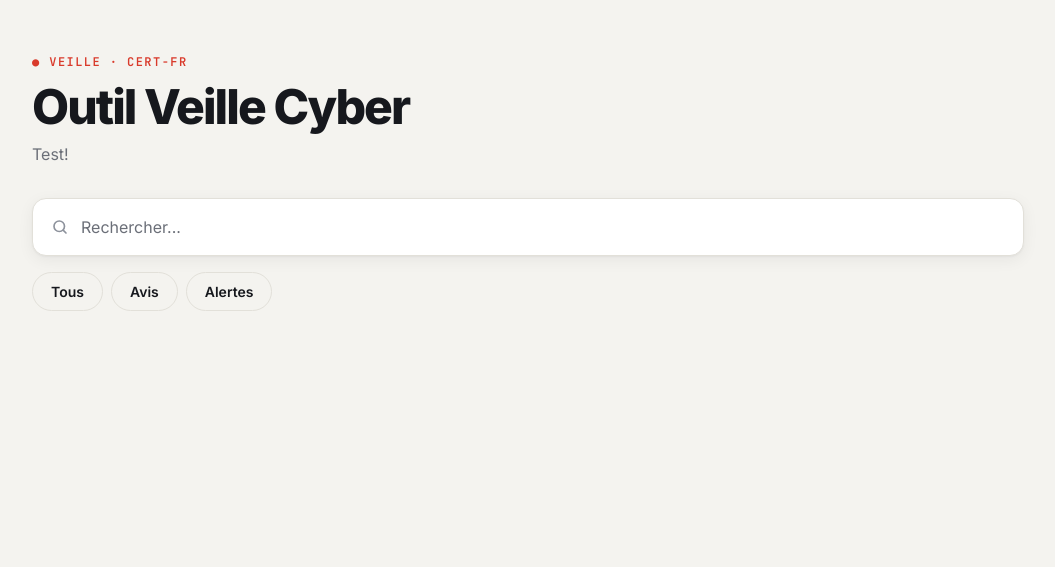
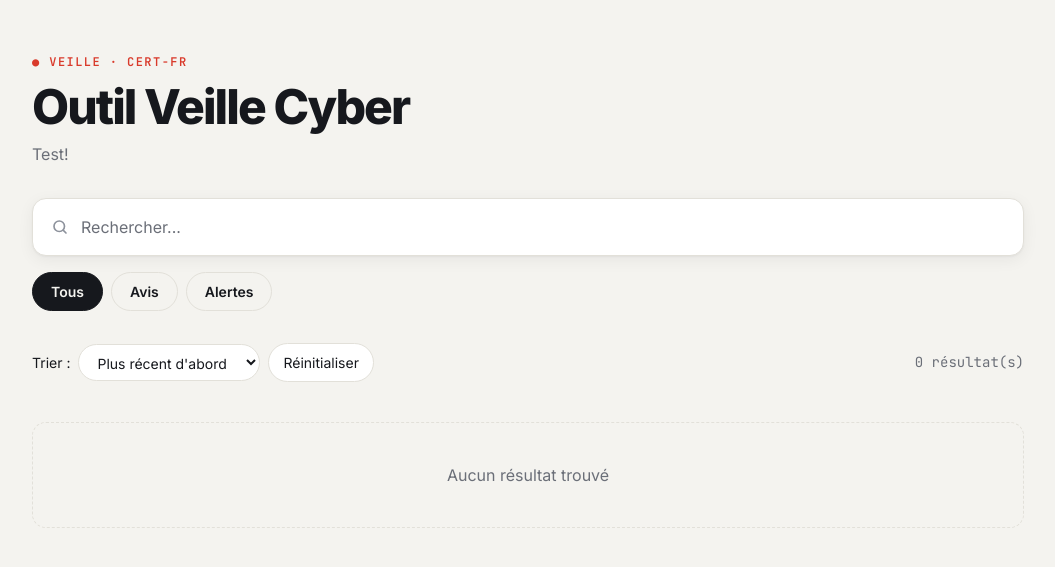
Before and after one commit to Houdychou/outil-veille-cyber, a Flask app: page / in a window 1280 px wide. Shown: the top 567 px of the page, without its empty margins (112-1167 px from the left). Run offline with Flask 3, Linux system fonts and the light colour scheme.

Commit message:
[IA] Ajout du tri par date, compteur, réinitialisation, message aucun résultat et référence CERT-FR

```diff
--- a/static/main.css
+++ b/static/main.css
@@ -65,8 +65,18 @@ body {
 h1,
 body > p,
 #searchInput,
-.filters {
+.filters,
+.outils,
+#liste,
+#aucunResultat {
     grid-column: 1 / -1;
+}
+
+/* La liste des cartes reprend la grille sur 2 colonnes */
+#liste {
+    display: grid;
+    grid-template-columns: repeat(2, minmax(0, 1fr));
+    gap: 16px;
 }
 
 /* ---------- En-tête ---------- */
@@ -151,23 +161,64 @@ body > p {
     border-color: var(--encre);
 }
 
-.filters button:focus {
-    outline: none;
+/* Bouton du filtre actif (classe ajoutée par le JavaScript) */
+.filters button.actif {
     color: var(--fond);
     background-color: var(--encre);
     border-color: var(--encre);
 }
 
-.filters button[data-filter="avis"]:focus {
+.filters button.actif[data-filter="avis"] {
     background-color: var(--avis);
     border-color: var(--avis);
     color: #fff;
 }
 
-.filters button[data-filter="alerte"]:focus {
+.filters button.actif[data-filter="alerte"] {
     background-color: var(--alerte);
     border-color: var(--alerte);
     color: #fff;
+}
+
+/* ---------- Tri, réinitialisation, compteur ---------- */
+
+.outils {
+    display: flex;
+    flex-wrap: wrap;
+    align-items: center;
+    gap: 8px;
+    margin-bottom: 8px;
+    font-size: 0.875rem;
+}
+
+.outils select,
+.outils button {
+    padding: 8px 14px;
+    font: inherit;
+    color: var(--encre);
+    background-color: var(--fond-carte);
+    border: 1px solid var(--trait);
+    border-radius: 999px;
+    cursor: pointer;
+}
+
+.outils button:hover,
+.outils select:hover {
+    border-color: var(--encre);
+}
+
+#compteur {
+    margin-left: auto;
+    font-family: var(--mono);
+    color: var(--encre-discrete);
+}
+
+#aucunResultat {
+    padding: 40px;
+    text-align: center;
+    color: var(--encre-discrete);
+    border: 1px dashed var(--trait);
+    border-radius: var(--rayon);
 }
 
 /* ---------- Cartes avis / alertes ---------- */
@@ -305,6 +356,14 @@ body > p {
     display: none;
 }
 
+/* Référence CERT-FR, juste au-dessus de la date */
+.avis p.reference,
+.alerte p.reference {
+    margin-bottom: 4px;
+    font-weight: 600;
+    color: var(--couleur);
+}
+
 /* ---------- Téléphone : une seule colonne ---------- */
 
 @media (max-width: 700px) {
@@ -313,6 +372,10 @@ body > p {
         padding: 32px 16px 48px;
     }
 
+    #liste {
+        grid-template-columns: 1fr;
+    }
+
     .avis,
     .alerte {
         padding: 20px;
--- a/templates/index.html
+++ b/templates/index.html
@@ -13,55 +13,122 @@
     <p>Test!</p>
     <input type="text" id="searchInput" placeholder="Rechercher..." />
     <div class="filters">
-        <button data-filter="all">Tous</button>
+        <button data-filter="all" class="actif">Tous</button>
         <button data-filter="avis">Avis</button>
         <button data-filter="alerte">Alertes</button>
     </div>
+    <div class="outils">
+        <label for="tri">Trier :</label>
+        <select id="tri">
+            <option value="recent">Plus récent d'abord</option>
+            <option value="ancien">Plus ancien d'abord</option>
+        </select>
+        <button id="reset">Réinitialiser</button>
+        <span id="compteur"></span>
+    </div>
+
+    <div id="liste">
         {% for avis in avis %}
-    <div class="avis">
+        <div class="avis" data-date="{{ avis.last_revision_date }}">
             <h2>{{ avis.title }}</h2>
             <a href="https://cert.cyber.gouv.fr/avis/{{ avis.reference }}">Accéder à l'avis</a><br>
+            <p class="reference">{{ avis.reference }}</p>
             <p>Date de révision : {{ avis.last_revision_date }}</p>
         </div>
         {% endfor %}
         {% for alert in alertes %}
-    <div class="alerte">
+        <div class="alerte" data-date="{{ alert.last_revision_date }}">
             <h2>{{ alert.title }}</h2>
             <a href="https://cert.cyber.gouv.fr/alerte/{{ alert.reference }}">Accéder à l'alerte</a><br>
+            <p class="reference">{{ alert.reference }}</p>
             <p>Date de révision : {{ alert.last_revision_date }}</p>
         </div>
         {% endfor %}
+    </div>
+    <div id="aucunResultat" hidden>Aucun résultat trouvé</div>
+
     <script>
         const searchInput = document.getElementById('searchInput');
-        const h2Elements = document.querySelectorAll('h2');
         const filterButtons = document.querySelectorAll('.filters button');
+        const triSelect = document.getElementById('tri');
+        const resetButton = document.getElementById('reset');
+        const compteur = document.getElementById('compteur');
+        const aucunResultat = document.getElementById('aucunResultat');
+        const liste = document.getElementById('liste');
+        const cartes = Array.from(liste.children); // tous les avis et alertes
+
+        let filtreActif = 'all'; // 'all', 'avis' ou 'alerte'
+
+        // Transforme "13/11/2026" en "2026-11-13" pour pouvoir comparer deux dates
+        function dateTriable(carte) {
+            const morceaux = carte.dataset.date.split('/');
+            return morceaux[2] + '-' + morceaux[1] + '-' + morceaux[0];
+        }
+
+        // Trie les cartes selon le choix du menu, puis les remet dans la page dans le bon ordre
+        function trierCartes() {
+            cartes.sort((a, b) => {
+                if (triSelect.value === 'recent') {
+                    return dateTriable(b).localeCompare(dateTriable(a));
+                }
+                return dateTriable(a).localeCompare(dateTriable(b));
+            });
+            cartes.forEach((carte) => liste.appendChild(carte));
+        }
+
+        // Affiche seulement les cartes qui correspondent à la recherche ET au filtre
+        function appliquerFiltres() {
+            const searchTerm = searchInput.value.toLowerCase();
+            let nbVisibles = 0;
+
+            cartes.forEach((carte) => {
+                const titre = carte.querySelector('h2').textContent.toLowerCase();
+                const bonType = filtreActif === 'all' || carte.classList.contains(filtreActif);
+                const bonTexte = titre.includes(searchTerm);
+
+                if (bonType && bonTexte) {
+                    carte.style.display = '';
+                    nbVisibles++;
+                } else {
+                    carte.style.display = 'none';
+                }
+            });
+
+            compteur.textContent = nbVisibles + ' résultat(s)';
+            aucunResultat.hidden = nbVisibles > 0;
+        }
+
+        // Met en couleur le bouton du filtre choisi
+        function majBoutonsFiltre() {
+            filterButtons.forEach((button) => {
+                button.classList.toggle('actif', button.dataset.filter === filtreActif);
+            });
+        }
 
         filterButtons.forEach((button) => {
             button.addEventListener('click', function () {
-                const filter = button.getAttribute('data-filter');
-                h2Elements.forEach((h2) => {
-                    const h2Container = h2.parentElement;
-                    if (filter === 'all' || h2Container.classList.contains(filter)) {
-                        h2Container.style.display = '';
-                    } else {
-                        h2Container.style.display = 'none';
-                    }
-                });
+                filtreActif = button.dataset.filter;
+                majBoutonsFiltre();
+                appliquerFiltres();
             });
         });
 
-        searchInput.addEventListener('input', function () {
-            const searchTerm = searchInput.value.toLowerCase();
-            h2Elements.forEach((h2) => {
-                const h2Container = h2.parentElement;
-                const title = h2.textContent.toLowerCase();
-                if (title.includes(searchTerm)) {
-                    h2Container.style.display = '';
-                } else {
-                    h2Container.style.display = 'none';
-                }
+        searchInput.addEventListener('input', appliquerFiltres);
+
+        triSelect.addEventListener('change', trierCartes);
+
+        resetButton.addEventListener('click', function () {
+            searchInput.value = '';
+            filtreActif = 'all';
+            triSelect.value = 'recent';
+            majBoutonsFiltre();
+            trierCartes();
+            appliquerFiltres();
         });
-        });
+
+        // Au chargement de la page
+        trierCartes();
+        appliquerFiltres();
     </script>
 </body>
 
```
Also changed, not shown: IA.md (+13 -5 lines). Lines whose indentation alone changed are shown as unchanged.
